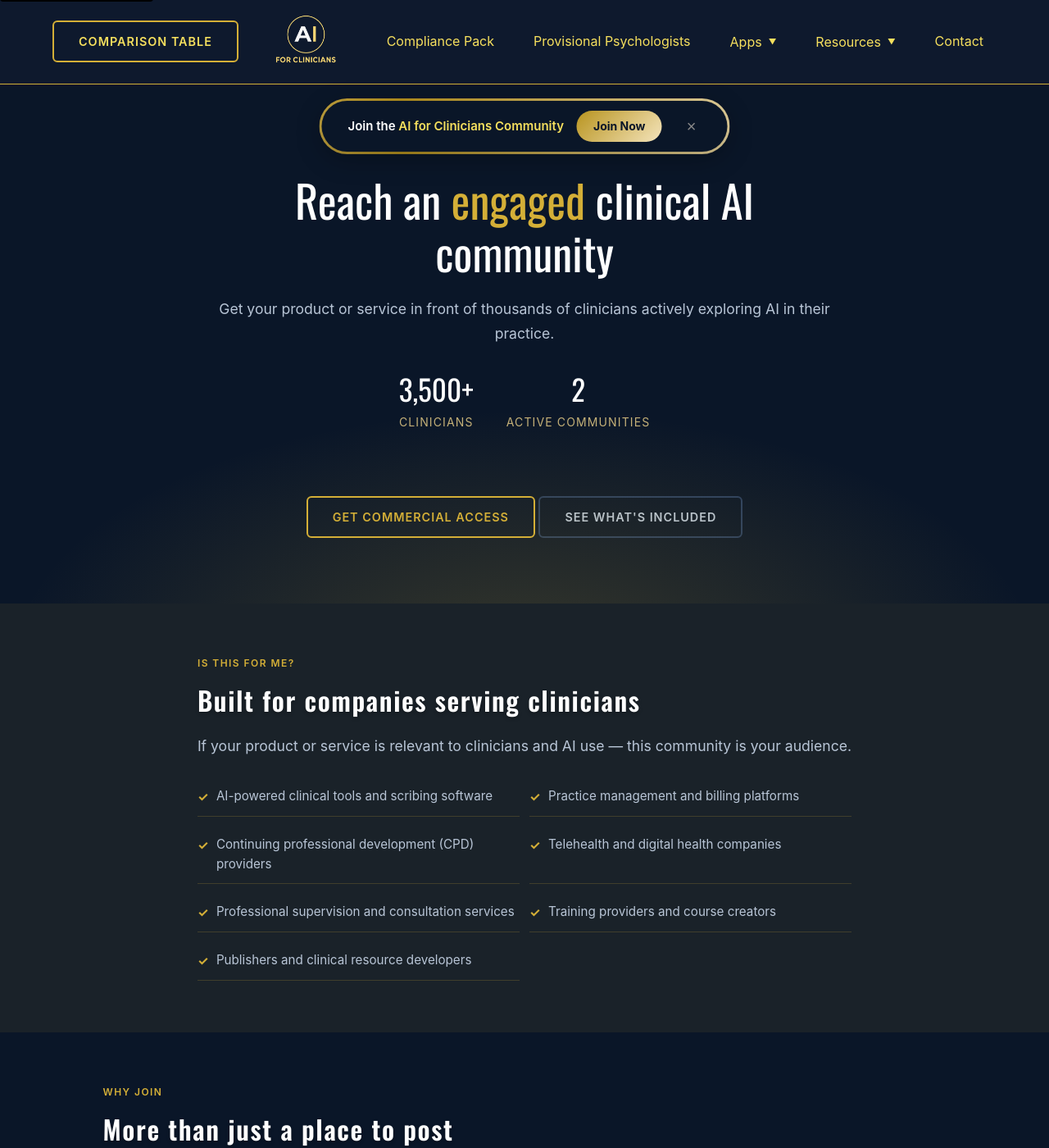
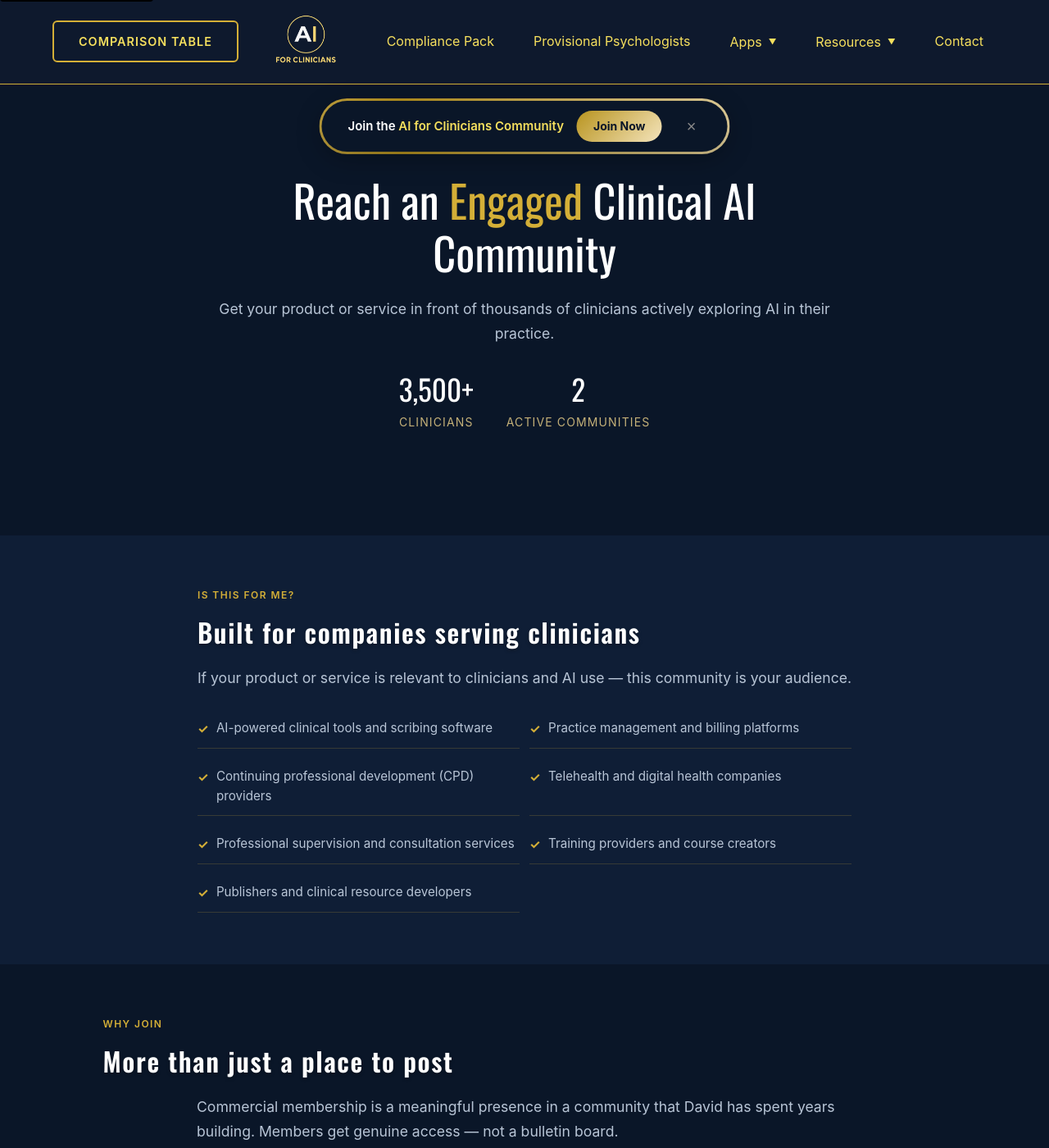
Before and after one commit to keisler-au/aiforclin, a Jekyll site: the page built from commercial-subscription/index.html, in a window 1280 px wide and 1400 px high. Shown: the whole window at 82% size. Built offline with Jekyll 4.4.1, drawn with Linux system fonts in a browser that asks for light colours.

Commit message:
commercial membership

```diff
--- a/Gemfile
+++ b/Gemfile
@@ -1,6 +1,6 @@
 source "https://rubygems.org"
 
-ruby "~> 3.3"   # optional but nice
+ruby "~> 3.2"   # optional but nice
 
 gem "jekyll", "~> 4.4.1"
 
--- a/assets/css/main.css
+++ b/assets/css/main.css
@@ -177,7 +177,7 @@
 }
 
 .section-alt {
-  background: var(--card-bg);
+  background: var(--bg-secondary);
 }
 
 /* Background gradient utility - use with data-bg-from and data-bg-to attributes */
--- a/assets/css/page-styles/commercial-subscription.css
+++ b/assets/css/page-styles/commercial-subscription.css
@@ -20,13 +20,6 @@
   overflow: hidden;
 }
 
-.commercial-hero::before {
-  content: '';
-  position: absolute;
-  inset: 0;
-  background: radial-gradient(ellipse 70% 60% at 50% 110%, rgba(212,175,55,0.22) 0%, transparent 70%);
-  pointer-events: none;
-}
 
 .commercial-hero__eyebrow {
   display: inline-block;
@@ -207,7 +200,7 @@
 }
 
 .commercial-cta {
-  background: var(--bg-secondary);
+  background: var(--bg-primary);
   padding: 4rem 2rem;
   text-align: center;
 }
--- a/commercial-subscription/index.html
+++ b/commercial-subscription/index.html
@@ -7,7 +7,7 @@
 <!-- Hero -->
 <section class="commercial-hero">
   <div class="commercial-hero__eyebrow">Commercial Membership</div>
-  <h1>Reach an <em>engaged</em> clinical AI community</h1>
+  <h1>Reach an <em>Engaged</em> Clinical AI Community</h1>
   <p class="section-text" style="margin-top:1rem;">Get your product or service in front of thousands of clinicians actively exploring AI in their practice.</p>
 
   <div class="commercial-hero__stats">
@@ -21,8 +21,8 @@
     </div>
   </div>
 
-  <a href="#pricing" class="btn mt-0" style="margin-top:0;">Get Commercial Access</a>
-  <a href="#benefits" class="btn btn-secondary commercial-hero__btn">See what's included</a>
+  <!-- <a href="#pricing" class="btn mt-0" style="margin-top:0;">Get Commercial Access</a> -->
+  <!-- <a href="#pricing" class="btn btn-secondary commercial-hero__btn">See what's included</a> -->
 </section>
 
 <!-- Who It's For -->
@@ -119,7 +119,7 @@
         <li><span class="check">&#x2713;</span> Cancel any time &mdash; no lock-in contracts</li>
       </ul>
 
-      <a href="https://aiforclin.com/community/memberships" class="btn" style="display:block; text-align:center; font-size:1rem; padding:1rem 2rem;">Join as a Commercial Member</a>
+      <a href="/contact/#contact" class="btn" style="display:block; text-align:center; font-size:1rem; padding:1rem 2rem;">Join as a Commercial Member</a>
       <p class="commercial-pricing__note">Membership is reviewed to ensure relevance to the community. By joining you agree to the community guidelines below.</p>
     </div>
   </div>
@@ -148,6 +148,6 @@
   <div class="container">
     <h2>Ready to reach a clinical AI community?</h2>
     <p>Join for $99/month and start publishing content to the most engaged group of AI-curious clinicians.</p>
-    <a href="https://aiforclin.com/community/memberships" class="btn" style="margin-top:0;">Get Commercial Access</a>
+    <a href="/contact/#contact" class="btn" style="margin-top:0;">Get Commercial Access</a>
   </div>
 </section>
```
Also changed, not shown: contact/index.html (+8 -0 lines).
